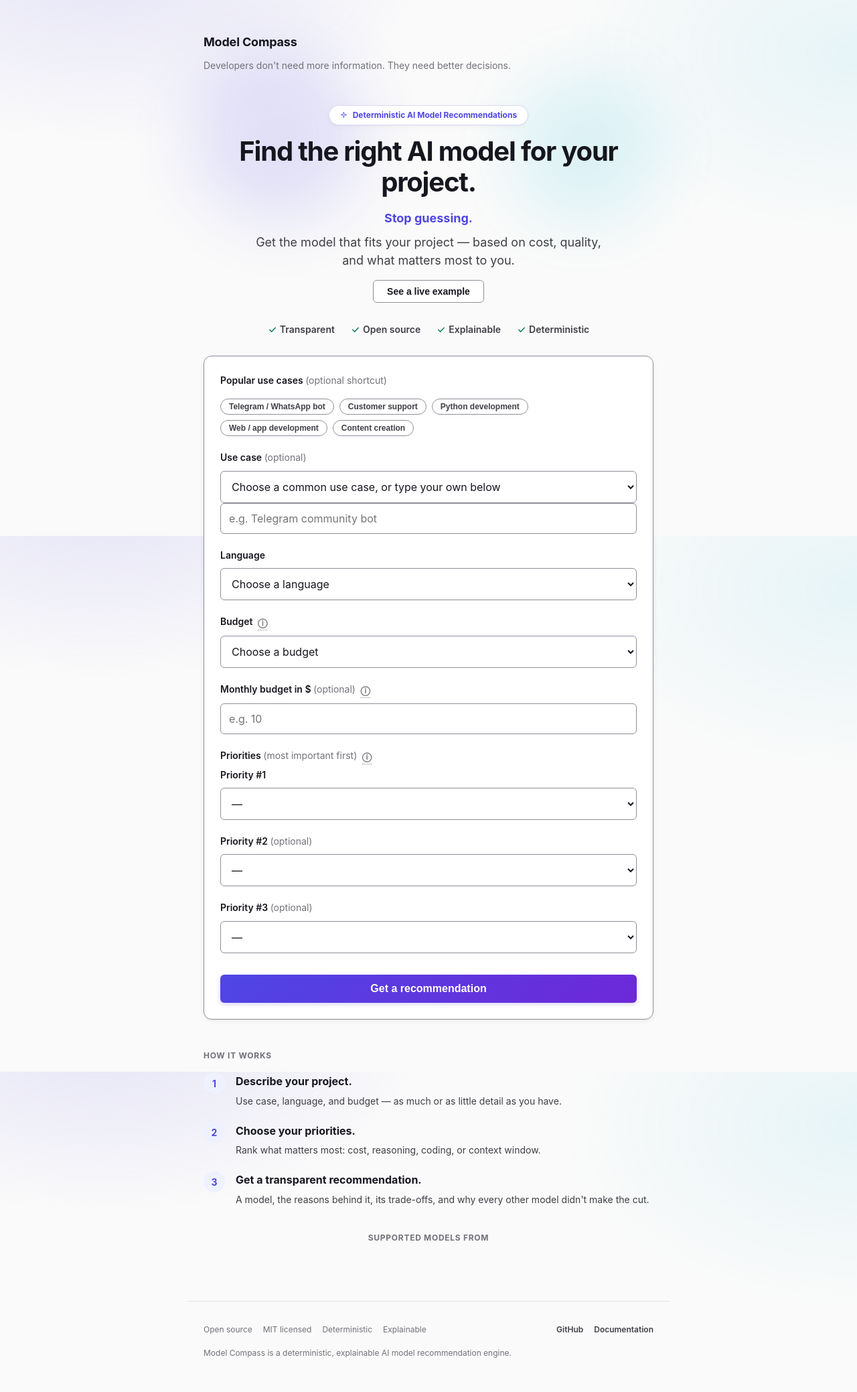
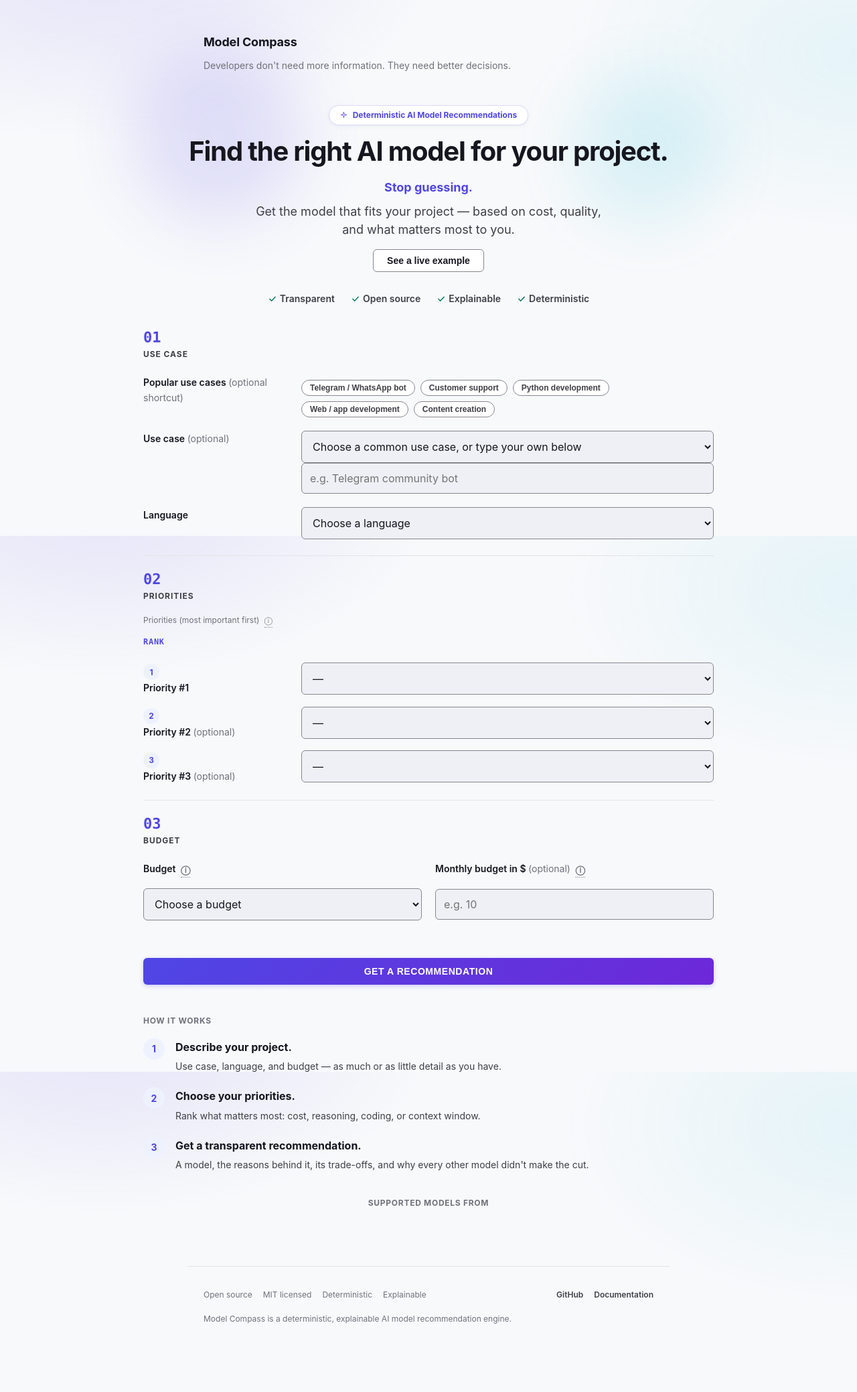
Before and after one commit to LCAITECH/model-compass, a FastAPI app: page / in a window 1280 px wide. Shown: the whole page at 67% size. After the commit the page ends 1976 px from the top, so only its background shows below. Run offline with FastAPI, Linux system fonts and the light colour scheme.

Commit message:
Restructure the form as a numbered decision workspace, not a SaaS form
The form no longer lives inside a white card floating on the page --
it sits directly on the canvas, split into three numbered sections
(01 Use case, 02 Priorities, 03 Budget) that read like stages of a
decision instead of a flat stack of labeled inputs. Reordered
Priorities ahead of Budget: it's the input that actually drives the
Evaluator's ranking (first priority weighs most), Budget is a hard
filter, not a preference -- and placing it right after Use case makes
the existing pill-autofill relationship (form.js) visually legible for
the first time.

Desktop gets a two-column field layout (label column + control column)
instead of stacked label-above-input, using the extra width a wider
form page now has (main grows to 900px only on index.html, via a new
page-index body class -- other pages unaffected). Budget and Monthly
budget sit side by side as a pair. Collapses to the original
single-column stacked layout below 640px; audited at 340px and 1280px,
no horizontal overflow at either.

Canvas and input fields now sit on distinct token values (--bg,
--input-bg) instead of both defaulting to white/near-white, giving
inputs their own depth without shadows or glow -- the same recessed-
fill technique the result page's stat-cards already used. Priority
rank badges (1/2/3) get a small "Rank" mono label so they read as
functional, not decorative.

form.js is untouched -- verified beforehand that it only depends on
element ids/classes, never DOM structure, before restructuring the
surrounding markup. New file decision-form.css keeps the layout system
in one place and keeps forms.css under the 400-line limit.

Zero changes to decision/ or the dataset. 62/62 tests passing.

```diff
--- a/interfaces/web/static/base.css
+++ b/interfaces/web/static/base.css
@@ -1,12 +1,13 @@
 :root {
   /* Color */
-  --bg: #fafafa;
+  --bg: #f8f9fb;
   --surface: #ffffff;
+  --input-bg: #eef0f6;
   --text: #16161f;
   --text-secondary: #3f3f46;
   --muted: #71717a;
   --border: #e4e4e7;
-  --border-strong: #8f8f99;
+  --border-strong: #87878f;
 
   --accent: #4f46e5;
   --accent-hover: #4338ca;
--- /dev/null
+++ b/interfaces/web/static/decision-form.css
@@ -0,0 +1,121 @@
+/* Decision workspace: the form as a sequence of numbered stages, not a
+   card floating on the page. Layout/composition only -- field ids,
+   names, and form.js hooks are untouched. */
+
+body.page-index main {
+  max-width: 900px;
+}
+
+.decision-form {
+  margin-top: var(--space-2);
+}
+
+.decision-stage {
+  padding: var(--space-6) 0;
+}
+
+.decision-stage:first-child {
+  padding-top: 0;
+}
+
+.decision-stage + .decision-stage {
+  border-top: 1px solid var(--border);
+}
+
+.stage-heading {
+  display: flex;
+  flex-direction: column;
+  gap: var(--space-1);
+  margin: 0;
+}
+
+.stage-index {
+  font-family: var(--font-mono);
+  font-size: var(--text-xl);
+  font-weight: 700;
+  color: var(--accent);
+  letter-spacing: 0;
+  line-height: 1;
+}
+
+.stage-name {
+  font-size: var(--text-xs);
+  font-weight: 700;
+  text-transform: uppercase;
+  letter-spacing: 0.08em;
+  color: var(--text-secondary);
+}
+
+.decision-field {
+  display: grid;
+  grid-template-columns: 1fr;
+  gap: var(--space-2);
+  margin-top: var(--space-5);
+}
+
+.decision-field label {
+  margin: 0;
+}
+
+.decision-field-pair {
+  display: grid;
+  grid-template-columns: 1fr;
+  gap: var(--space-5);
+}
+
+.priority-row + .priority-row {
+  margin-top: var(--space-4);
+}
+
+.rank-badge {
+  display: inline-flex;
+  align-items: center;
+  justify-content: center;
+  width: 1.5rem;
+  height: 1.5rem;
+  border-radius: 50%;
+  background: var(--accent-soft);
+  color: var(--accent);
+  font-weight: 700;
+  font-size: var(--text-xs);
+  margin-right: var(--space-2);
+  vertical-align: middle;
+}
+
+fieldset.priorities {
+  margin-top: var(--space-4);
+}
+
+fieldset.priorities legend {
+  font-weight: 400;
+  font-size: var(--text-xs);
+  color: var(--muted);
+  margin-bottom: var(--space-3);
+}
+
+.rank-label {
+  display: block;
+  font-family: var(--font-mono);
+  font-size: var(--text-xs);
+  font-weight: 700;
+  text-transform: uppercase;
+  letter-spacing: 0.06em;
+  color: var(--accent);
+  margin-bottom: var(--space-2);
+}
+
+@media (min-width: 640px) {
+  .decision-field {
+    grid-template-columns: 220px 1fr;
+    align-items: start;
+    gap: var(--space-4);
+  }
+
+  .decision-field-pair {
+    grid-template-columns: 1fr 1fr;
+  }
+
+  .decision-field-pair .decision-field {
+    grid-template-columns: 1fr;
+  }
+}
--- a/interfaces/web/static/forms.css
+++ b/interfaces/web/static/forms.css
@@ -44,8 +44,8 @@
   font-size: var(--text-base);
   font-family: inherit;
   color: var(--text);
-  background: var(--surface);
-  transition: border-color 0.15s ease, box-shadow 0.15s ease;
+  background: var(--input-bg);
+  transition: border-color 0.15s ease, background-color 0.15s ease, box-shadow 0.15s ease;
 }
 
 input[type="text"]:focus,
@@ -53,6 +53,7 @@
 select:focus {
   outline: none;
   border-color: var(--accent);
+  background: var(--accent-soft);
   box-shadow: 0 0 0 4px var(--accent-soft);
 }
 
@@ -76,8 +77,10 @@
   border-radius: var(--radius-sm);
   background: linear-gradient(135deg, var(--accent) 0%, var(--accent-strong) 100%);
   color: var(--accent-contrast);
-  font-size: var(--text-base);
-  font-weight: 600;
+  font-size: var(--text-sm);
+  font-weight: 700;
+  text-transform: uppercase;
+  letter-spacing: 0.04em;
   cursor: pointer;
   box-shadow: 0 2px 6px rgba(79, 70, 229, 0.25);
   transition: transform 0.18s ease, box-shadow 0.18s ease;
@@ -298,11 +301,6 @@
   background: var(--accent-soft);
 }
 
-.form-card {
-  border-color: var(--border-strong);
-  box-shadow: 0 2px 8px rgba(15, 15, 20, 0.06), 0 1px 3px rgba(15, 15, 20, 0.04);
-}
-
 /* Supported models: provider neutrality as a feature, not an afterthought */
 
 .supported-models {
--- a/interfaces/web/templates/base.html
+++ b/interfaces/web/templates/base.html
@@ -13,10 +13,11 @@
   <link rel="icon" type="image/svg+xml" href="/static/favicon.svg">
   <link rel="stylesheet" href="/static/base.css">
   <link rel="stylesheet" href="/static/forms.css">
+  <link rel="stylesheet" href="/static/decision-form.css">
   <link rel="stylesheet" href="/static/result.css">
   <link rel="stylesheet" href="/static/result-profile.css">
 </head>
-<body>
+<body class="{% block body_class %}{% endblock %}">
   <header class="site-header">
     <a class="brand" href="/">Model Compass</a>
     <p class="tagline">Developers don't need more information. They need better decisions.</p>
--- a/interfaces/web/templates/index.html
+++ b/interfaces/web/templates/index.html
@@ -1,6 +1,7 @@
 {% extends "base.html" %}
 {% import "_icons.html" as icons %}
 {% block title %}Model Compass — What model should I use?{% endblock %}
+{% block body_class %}page-index{% endblock %}
 {% block content %}
 <div class="fade-in">
 <div class="hero">
@@ -20,18 +21,26 @@
   <li>{{ icons.check() }}Deterministic</li>
 </ul>
 
-<div class="card form-card">
-  <form method="post" action="/recommend" class="context-form">
+<form method="post" action="/recommend" class="context-form decision-form">
   {% if error %}<p class="form-error">{{ error }}</p>{% endif %}
 
-    <label>Popular use cases <span class="optional">(optional shortcut)</span></label>
+  <section class="decision-stage" aria-labelledby="stage-use-case">
+    <h2 id="stage-use-case" class="stage-heading"><span class="stage-index">01</span><span class="stage-name">Use case</span></h2>
+
+    <div class="decision-field">
+      <div class="field-label"><label>Popular use cases <span class="optional">(optional shortcut)</span></label></div>
+      <div class="field-control">
         <div class="pill-row">
           {% for label, priorities in use_cases[:5] %}
           <button type="button" class="use-case-pill" data-label="{{ label }}" data-priorities="{{ priorities | map(attribute='value') | join(',') }}">{{ label }}</button>
           {% endfor %}
         </div>
+      </div>
+    </div>
 
-    <label for="use_case_preset">Use case <span class="optional">(optional)</span></label>
+    <div class="decision-field">
+      <div class="field-label"><label for="use_case_preset">Use case <span class="optional">(optional)</span></label></div>
+      <div class="field-control">
         <select id="use_case_preset">
           <option value="">Choose a common use case, or type your own below</option>
           {% for label, priorities in use_cases %}
@@ -39,54 +48,90 @@
           {% endfor %}
         </select>
         <input type="text" id="use_case" name="use_case" placeholder="e.g. Telegram community bot">
+      </div>
+    </div>
 
-    <label for="language">Language</label>
+    <div class="decision-field">
+      <div class="field-label"><label for="language">Language</label></div>
+      <div class="field-control">
         <select id="language" name="language" required>
           <option value="" disabled selected>Choose a language</option>
           {% for lang in languages %}
           <option value="{{ lang }}">{{ lang | language_name }}</option>
           {% endfor %}
         </select>
+      </div>
+    </div>
+  </section>
 
+  <section class="decision-stage" aria-labelledby="stage-priorities">
+    <h2 id="stage-priorities" class="stage-heading"><span class="stage-index">02</span><span class="stage-name">Priorities</span></h2>
+
+    <fieldset class="priorities">
+      <legend>
+        Priorities <span class="optional">(most important first)</span>
+        <span class="help" tabindex="0" title="If getting this wrong would be costly (production code, infrastructure, anything hard to undo), put reasoning or coding above cost. A stronger model that succeeds on the first try is often cheaper in practice than a cheaper one that needs several corrections." aria-label="If getting this wrong would be costly (production code, infrastructure, anything hard to undo), put reasoning or coding above cost. A stronger model that succeeds on the first try is often cheaper in practice than a cheaper one that needs several corrections.">ⓘ</span>
+      </legend>
+      <span class="rank-label">Rank</span>
+      {% for rank in [1, 2, 3] %}
+      <div class="decision-field priority-row">
+        <div class="field-label">
+          <span class="rank-badge" aria-hidden="true">{{ rank }}</span>
+          <label for="priority_{{ rank }}">
+            Priority #{{ rank }}
+            {% if rank > 1 %}<span class="optional">(optional)</span>{% endif %}
+          </label>
+        </div>
+        <div class="field-control">
+          <select id="priority_{{ rank }}" name="priority_{{ rank }}">
+            <option value="">—</option>
+            {% for p in priorities %}
+            <option value="{{ p.value }}">{{ p.value | replace('_', ' ') | capitalize }}</option>
+            {% endfor %}
+          </select>
+        </div>
+      </div>
+      {% endfor %}
+    </fieldset>
+  </section>
+
+  <section class="decision-stage" aria-labelledby="stage-budget">
+    <h2 id="stage-budget" class="stage-heading"><span class="stage-index">03</span><span class="stage-name">Budget</span></h2>
+
+    <div class="decision-field-pair">
+      <div class="decision-field">
+        <div class="field-label">
           <label for="budget">
             Budget
             <span class="help" tabindex="0" title="Your estimated monthly API budget. More capable models usually cost more per token — but using different models for different tasks (routing) can reduce your total spend." aria-label="Your estimated monthly API budget. More capable models usually cost more per token — but using different models for different tasks (routing) can reduce your total spend.">ⓘ</span>
           </label>
+        </div>
+        <div class="field-control">
           <select id="budget" name="budget" required>
             <option value="" disabled selected>Choose a budget</option>
             {% for b in budgets %}
             <option value="{{ b.value }}">{{ b.value | capitalize }}</option>
             {% endfor %}
           </select>
+        </div>
+      </div>
 
+      <div class="decision-field">
+        <div class="field-label">
           <label for="monthly_budget_usd">
             Monthly budget in $ <span class="optional">(optional)</span>
             <span class="help" tabindex="0" title="If you enter a dollar amount, we'll show roughly how many tokens per month that buys with the recommended model — real math on real pricing, not an estimate of how many 'requests' that is." aria-label="If you enter a dollar amount, we'll show roughly how many tokens per month that buys with the recommended model — real math on real pricing, not an estimate of how many 'requests' that is.">ⓘ</span>
           </label>
+        </div>
+        <div class="field-control">
           <input type="number" id="monthly_budget_usd" name="monthly_budget_usd" min="0" step="0.01" placeholder="e.g. 10">
-
-    <fieldset class="priorities">
-      <legend>
-        Priorities <span class="optional">(most important first)</span>
-        <span class="help" tabindex="0" title="If getting this wrong would be costly (production code, infrastructure, anything hard to undo), put reasoning or coding above cost. A stronger model that succeeds on the first try is often cheaper in practice than a cheaper one that needs several corrections." aria-label="If getting this wrong would be costly (production code, infrastructure, anything hard to undo), put reasoning or coding above cost. A stronger model that succeeds on the first try is often cheaper in practice than a cheaper one that needs several corrections.">ⓘ</span>
-      </legend>
-      {% for rank in [1, 2, 3] %}
-      <label for="priority_{{ rank }}">
-        Priority #{{ rank }}
-        {% if rank > 1 %}<span class="optional">(optional)</span>{% endif %}
-      </label>
-      <select id="priority_{{ rank }}" name="priority_{{ rank }}">
-        <option value="">—</option>
-        {% for p in priorities %}
-        <option value="{{ p.value }}">{{ p.value | replace('_', ' ') | capitalize }}</option>
-        {% endfor %}
-      </select>
-      {% endfor %}
-    </fieldset>
+        </div>
+      </div>
+    </div>
+  </section>
 
   <button type="submit" class="primary-button">Get a recommendation</button>
 </form>
-</div>
 
 <div class="how-it-works">
   <h2 class="eyebrow">How it works</h2>
```
Lines whose indentation alone changed are shown as unchanged.
